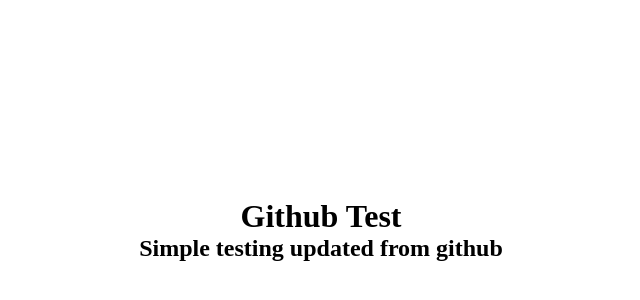
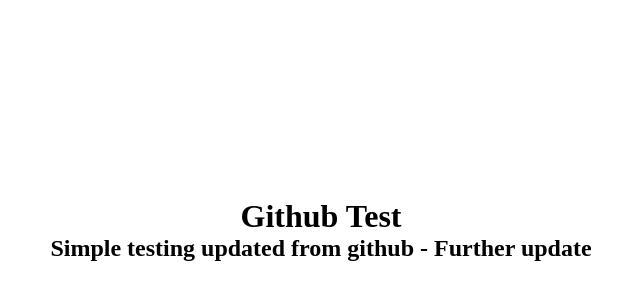
Before and after one commit to mattthehat/testing, a plain HTML site: page index.html in a window 1280 px wide. Shown: the part 170-470 px from the top of the page, without its empty margins (319-959 px from the left). Drawn offline with Linux system fonts and the light colour scheme.

Commit message:
Changed title again

```diff
--- a/index.html
+++ b/index.html
@@ -9,7 +9,7 @@
 </head>
 <body>
     <h1>Github Test</h1>
-    <h2>Simple testing updated from github</h2>
+    <h2>Simple testing updated from github - Further update</h2>
     <script src="app.js"></script>
 </body>
 </html>
```
